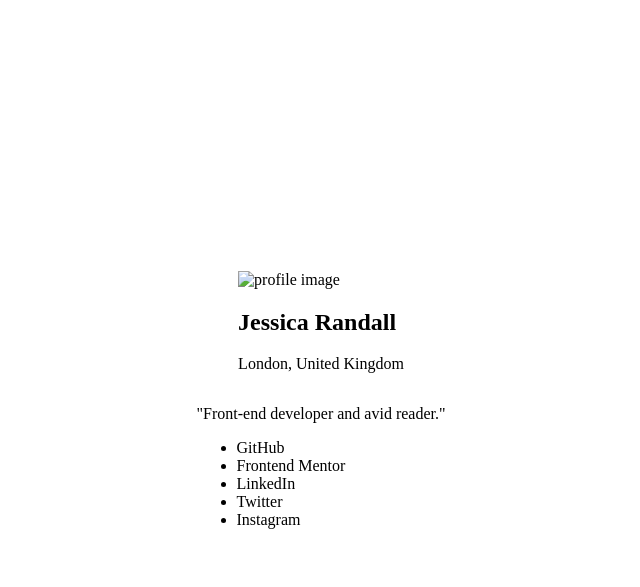
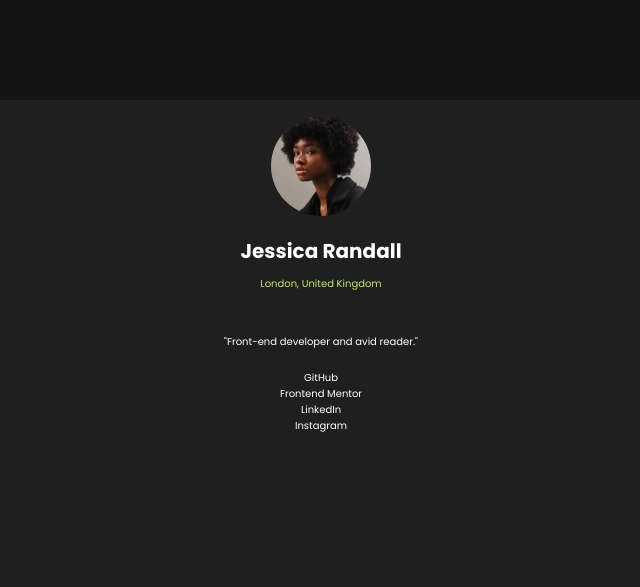
Before and after one commit to facuezeperalta/socialmediaprofile, a plain HTML site: page index.html in a window 1280 px wide. Shown: the whole page, without its empty margins (319-959 px from the left). Drawn offline with Linux system fonts and the light colour scheme.

Commit message:
main card done, working on the buttons

```diff
--- a/SCSS/styles.Scss
+++ b/SCSS/styles.Scss
@@ -1,12 +1,95 @@
+@import url('https://fonts.googleapis.com/css2?family=Poppins:ital,wght@0,100;0,200;0,300;0,400;0,500;0,600;0,700;0,800;0,900;1,100;1,200;1,300;1,400;1,500;1,600;1,700;1,800;1,900&display=swap');
 $ascent-color: #c4f82a;
 $card-background-color: #1f1f1f;
 $text-color: #ffffff;
 $text-secondary-color:#c9e861;
+$body-color:#141414;
+$xl-font-size:2rem;
+$md-font-size:1.8rem;
+$sm-font-size:1rem;
+$button-base-color:#333333;
+
+$font: "Poppins", sans-serif;
+*{
+    box-sizing: border-box;
+    margin: 0;
+    padding: 0;
+}
+
+html{
+    font-size: 62.5%;
+
+}
+
+body{
+    background-color: $body-color;
+    font-family: $font;
+}
 
 .main-container{
     display: flex;
     flex-direction: column;
-    height: 100vh;
-    justify-content: center;
+    height: 500px;
+    margin-left: 40px;
+    margin-right: 40px;
+    justify-content: space-around;
+    align-items: center;
+    background-color: $card-background-color;
+    margin-top: 100px;
+    border-radius: 10px;
+}
+
+
+.profile-container{
+    display: flex;
+    flex-direction: column;
+    justify-content: flex-end;
+}
+
+.profile-img{
+    width: 100px;
+    height: 100px;
+    border-radius: 100px;
+    margin-bottom: 20px;
+    align-self: center;
+}
+
+.profile-name{
+    color:$text-color;
+    font-size: $xl-font-size;
+    align-self: center;
+    margin-bottom: 10px;
+}
+
+.profile-location{
+    color:$text-secondary-color;
+    font-size: $sm-font-size;
+    margin-bottom: 1rem;
+    align-self: center;
+}
+
+.links-container{
+    display: flex;
+    flex-direction: column;
+    justify-content: flex-start;
+    height: 50%;
     align-items: center;
 }
+
+.quote{
+    color:$text-color;
+    margin-bottom: 20px;
+}
+
+
+ul{
+   list-style: none;
+
+}
+
+a{
+        text-decoration: none;
+        color: $text-color;
+        text-align: center;
+        font-size: $sm-font-size;
+    }
--- a/index.html
+++ b/index.html
@@ -12,22 +12,19 @@
 <body>
   <section class="main-container">
     <div class="profile-container">
-      <img src="" alt="profile image">
-      <h1> Jessica Randall</h1>
-      <p>London, United Kingdom</p>
+      <img src="./assets/images/avatar-jessica.jpeg" alt="profile image" class="profile-img">
+      <h1 class="profile-name"> Jessica Randall</h1>
+      <p class="profile-location">London, United Kingdom</p>
     </div>
 
     <div class="links-container">
-      <p>  "Front-end developer and avid reader."
+      <p class="quote">  "Front-end developer and avid reader."
       </p>
-      <ul>
-        <li>GitHub</li>
-        <li>Frontend Mentor</li>
-        <li>LinkedIn</li>
-        <li>Twitter</li>
-        <li>Instagram</li>
-      </ul>
-
+      <a href="">GitHub</a>
+      <a href="">Frontend Mentor</a>
+      <a href="">LinkedIn</a>
+      <a href="Twitter"></a>
+      <a href="">Instagram</a>
     </div>
   </section>
 </body>
```
Also changed, not shown: CSS/styles.css, 1 other file.
